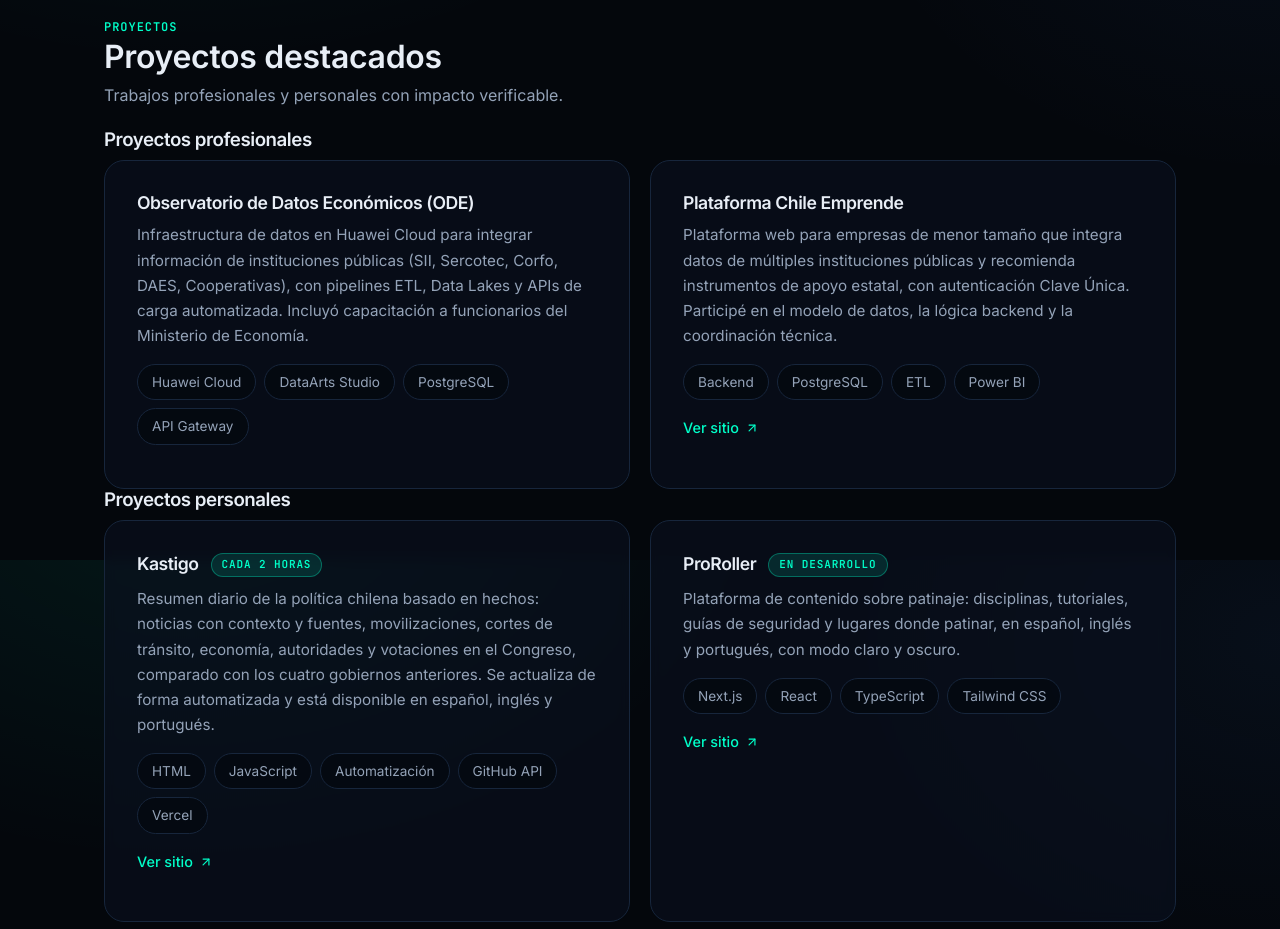
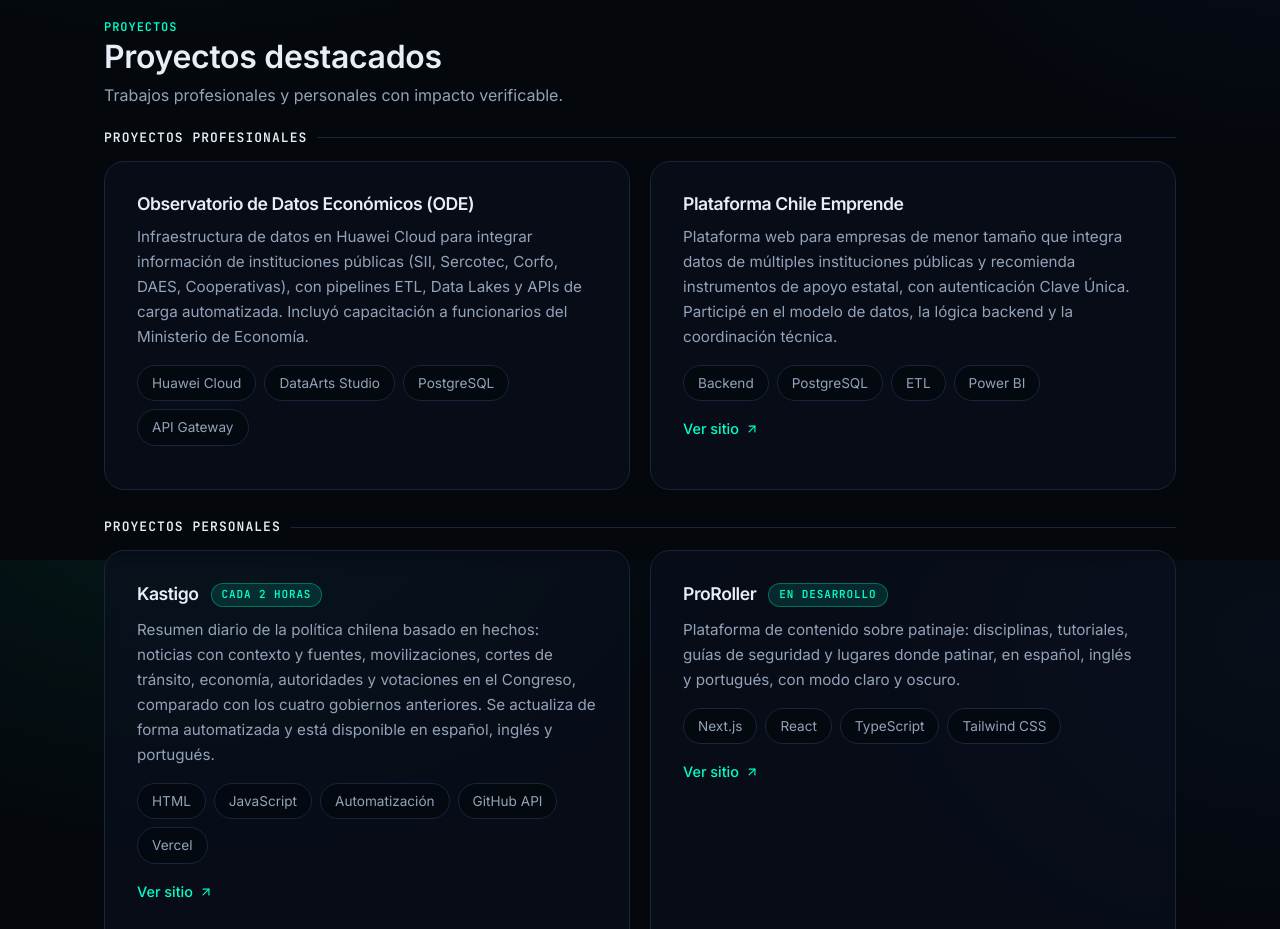
Before and after one commit to Matisandev/matisandev.github.io, a plain HTML site: page index.html in a window 1280 px wide. Shown: the part 4240-5169 px from the top of the page. Drawn offline with Linux system fonts and the light colour scheme.

Commit message:
Portafolio: separa proyectos profesionales y personales (assets/css/style.css)
Co-Authored-By: Claude Opus 5.5 <noreply@anthropic.com>
Claude-Session: https://claude.ai/code/session_01U26VZvgHEbZYkHy5EVHYeQ

```diff
--- a/assets/css/style.css
+++ b/assets/css/style.css
@@ -1274,3 +1274,22 @@ blockquote {
   .brand span:last-child { font-size: 0.9rem; }
   .lang-select { max-width: 76px; padding: 0 6px; }
 }
+
+/* Grupos de proyectos (como los separadores de Kastigo) */
+.project-group {
+  display: flex;
+  align-items: center;
+  gap: 10px;
+  margin: 28px 0 14px;
+  font: 600 13px/1.4 var(--mono);
+  letter-spacing: 0.08em;
+  text-transform: uppercase;
+  color: var(--ink);
+}
+.project-group:first-of-type { margin-top: 4px; }
+.project-group::after {
+  content: "";
+  flex: 1;
+  height: 1px;
+  background: var(--line);
+}
```
